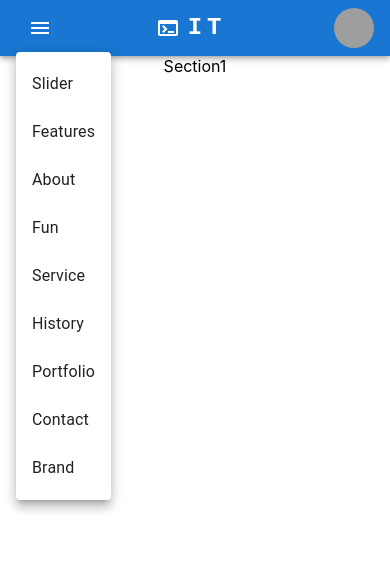
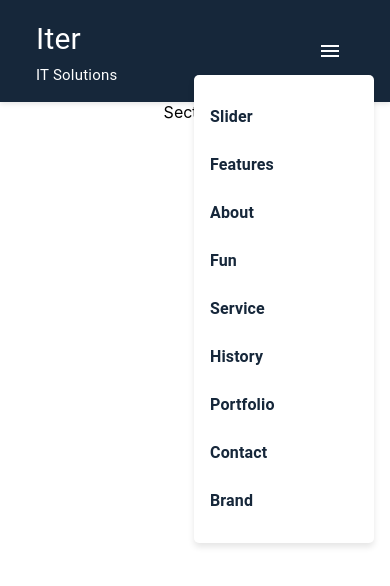
Before and after one commit to Grdgyyr/basic-website, a React (Create React App) app: page / in a window 390 px wide. Both pictures are taken after a click on the button "account of current user". Shown: the top 586 px of the page. Built offline with nearby package versions, Linux system fonts and the light colour scheme; grey boxes are pictures that could not be loaded.

Commit message:
Enhance AppBar component with custom styling and responsive design

```diff
--- a/src/components/appbar/AppBar.css
+++ b/src/components/appbar/AppBar.css
@@ -0,0 +1,3 @@
+.navbarbrand{
+
+}
--- a/src/components/appbar/AppBar.js
+++ b/src/components/appbar/AppBar.js
@@ -2,63 +2,101 @@ import * as React from 'react';
 import AppBar from '@mui/material/AppBar';
 import Box from '@mui/material/Box';
 import Toolbar from '@mui/material/Toolbar';
+import Typography from '@mui/material/Typography';
+import Button from '@mui/material/Button';
 import IconButton from '@mui/material/IconButton';
-import Typography from '@mui/material/Typography';
 import Menu from '@mui/material/Menu';
+import MenuItem from '@mui/material/MenuItem';
+import Avatar from '@mui/material/Avatar';
+import Tooltip from '@mui/material/Tooltip';
 import MenuIcon from '@mui/icons-material/Menu';
-import Container from '@mui/material/Container';
-import Avatar from '@mui/material/Avatar';
-import Button from '@mui/material/Button';
-import Tooltip from '@mui/material/Tooltip';
-import MenuItem from '@mui/material/MenuItem';
-import TerminalIcon from '@mui/icons-material/Terminal';
+import { styled } from '@mui/system';
 
 const pages = ['Slider', 'Features', 'About', 'Fun', 'Service', 'History', 'Portfolio', 'Contact', 'Brand'];
-const settings = ['Profile', 'Account', 'Dashboard', 'Logout'];
+
+const CustomAppBar = styled(AppBar)({
+  backgroundColor: '#16273a',
+  boxShadow: '0 2px 5px rgba(0, 0, 0, 0.1)',
+  padding: '15px 20px',
+});
+
+const CustomToolbar = styled(Toolbar)({
+  display: 'flex',
+  justifyContent: 'space-between',
+});
+
+const NavBrand = styled(Typography)({
+  fontSize: '30px',
+  color: 'white',
+  fontWeight: 'normal',
+  textDecoration: 'none',
+  display: 'flex',
+  flexDirection: 'column',
+  alignItems: 'flex-start',
+  '& small': {
+    fontSize: '15px',
+    color: 'text.secondary',
+  },
+});
+
+const NavLink = styled(Button)({
+  color: 'white',
+  fontWeight: 'bold',
+  margin: '0 12px',
+  '&:hover': {
+    color: '#4a90e2',
+  },
+});
+
+const CustomMenu = styled(Menu)({
+  '& .MuiPaper-root': {
+    backgroundColor: 'white',
+    borderRadius: '5px',
+    boxShadow: '0 4px 6px rgba(0, 0, 0, 0.1)',
+    minWidth: '180px',
+    padding: '10px 0',
+  },
+  '& .MuiMenuItem-root': {
+    color: '#16273a',
+    fontWeight: 'bold',
+    '&:hover': {
+      backgroundColor: '#4a90e2',
+      color: 'white',
+    },
+  },
+});
 
 function ResponsiveAppBar() {
   const [anchorElNav, setAnchorElNav] = React.useState(null);
-  const [anchorElUser, setAnchorElUser] = React.useState(null);
 
   const handleOpenNavMenu = (event) => {
     setAnchorElNav(event.currentTarget);
-  };
-  const handleOpenUserMenu = (event) => {
-    setAnchorElUser(event.currentTarget);
   };
 
   const handleCloseNavMenu = () => {
     setAnchorElNav(null);
   };
 
-  const handleCloseUserMenu = () => {
-    setAnchorElUser(null);
-  };
+  return (
+    <CustomAppBar position="static">
+      <CustomToolbar>
+        <NavBrand variant="h6" noWrap component="a" href="#" className='navbarbrand'>
+          Iter
+          <small>IT Solutions</small>
+        </NavBrand>
 
-  return (
-    <AppBar position="static" >
-      <Container maxWidth="xl">
-        <Toolbar disableGutters>
-          <TerminalIcon sx={{ display: { xs: 'none', md: 'flex' }, mr: 1 }} />
-          <Typography
-            variant="h6"
-            noWrap
-            component="a"
-            href="#"
-            sx={{
-              mr: 2,
-              display: { xs: 'none', md: 'flex' },
-              fontFamily: 'monospace',
-              fontWeight: 700,
-              letterSpacing: '.3rem',
-              color: 'inherit',
-              textDecoration: 'none',
-            }}
-          >
-            IT
-          </Typography>
+        <Box sx={{ display: { xs: 'none', md: 'flex' }, alignItems: 'center' }}>
+          {pages.map((page) => (
+            <NavLink key={page} onClick={handleCloseNavMenu}>
+              {page}
+            </NavLink>
+          ))}
+          <Button variant="contained" color="primary" sx={{ marginLeft: '16px' }}>
+            → | Get To Start
+          </Button>
+        </Box>
 
-          <Box sx={{ flexGrow: 1, display: { xs: 'flex', md: 'none' } }}>
+        <Box sx={{ display: { xs: 'flex', md: 'none' } }}>
           <IconButton
             size="large"
             aria-label="account of current user"
@@ -69,7 +107,7 @@ function ResponsiveAppBar() {
           >
             <MenuIcon />
           </IconButton>
-            <Menu
+          <CustomMenu
             id="menu-appbar"
             anchorEl={anchorElNav}
             anchorOrigin={{
@@ -83,77 +121,17 @@ function ResponsiveAppBar() {
             }}
             open={Boolean(anchorElNav)}
             onClose={handleCloseNavMenu}
-              sx={{ display: { xs: 'block', md: 'none' } }}
           >
             {pages.map((page) => (
               <MenuItem key={page} onClick={handleCloseNavMenu}>
-                  <Typography sx={{ textAlign: 'center' }}>{page}</Typography>
+                {page}
               </MenuItem>
             ))}
-            </Menu>
+          </CustomMenu>
         </Box>
-          <TerminalIcon sx={{ display: { xs: 'flex', md: 'none' }, mr: 1 }} />
-          <Typography
-            variant="h5"
-            noWrap
-            component="a"
-            href="#"
-            sx={{
-              mr: 2,
-              display: { xs: 'flex', md: 'none' },
-              flexGrow: 1,
-              fontFamily: 'monospace',
-              fontWeight: 700,
-              letterSpacing: '.3rem',
-              color: 'inherit',
-              textDecoration: 'none',
-            }}
-          >
-            IT
-          </Typography>
-          <Box sx={{ flexGrow: 1, display: { xs: 'none', md: 'flex' } }}>
-            {pages.map((page) => (
-              <Button
-                key={page}
-                onClick={handleCloseNavMenu}
-                sx={{ my: 2, color: 'white', display: 'block' }}
-              >
-                {page}
-              </Button>
-            ))}
-          </Box>
-          <Box sx={{ flexGrow: 0 }}>
-            <Tooltip title="Open settings">
-              <IconButton onClick={handleOpenUserMenu} sx={{ p: 0 }}>
-                <Avatar alt="Remy Sharp" src="/static/images/avatar/2.jpg" />
-              </IconButton>
-            </Tooltip>
-            <Menu
-              sx={{ mt: '45px' }}
-              id="menu-appbar"
-              anchorEl={anchorElUser}
-              anchorOrigin={{
-                vertical: 'top',
-                horizontal: 'right',
-              }}
-              keepMounted
-              transformOrigin={{
-                vertical: 'top',
-                horizontal: 'right',
-              }}
-              open={Boolean(anchorElUser)}
-              onClose={handleCloseUserMenu}
-            >
-              {settings.map((setting) => (
-                <MenuItem key={setting} onClick={handleCloseUserMenu}>
-                  <Typography sx={{ textAlign: 'center' }}>{setting}</Typography>
-                </MenuItem>
-              ))}
-            </Menu>
-          </Box>
-        </Toolbar>
-      </Container>
-    </AppBar>
+      </CustomToolbar>
+    </CustomAppBar>
   );
 }
+
 export default ResponsiveAppBar;
```
Lines whose indentation alone changed are shown as unchanged.
